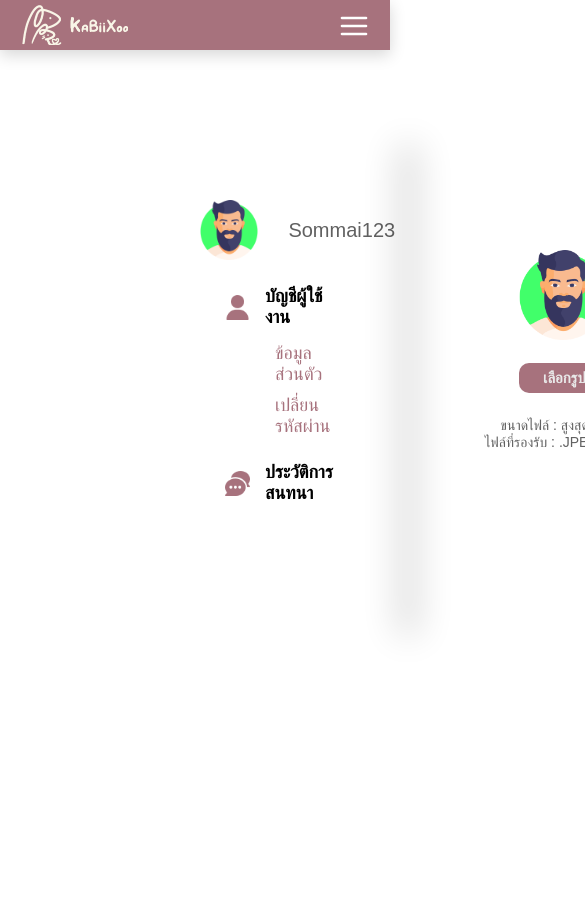
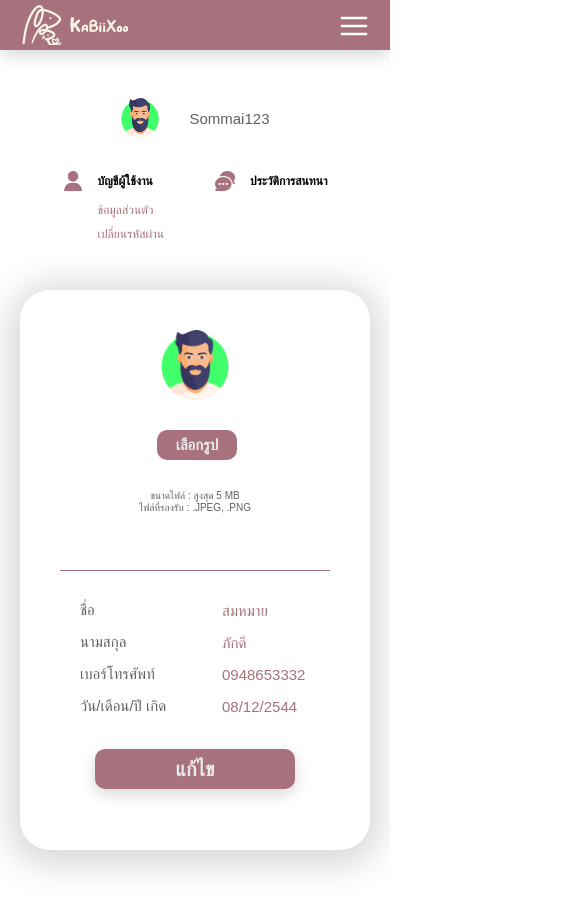
Before and after one commit to Cchopksd/kabiixoo, a React (Create React App) app: page / in a window 390 px wide. Shown: the top 912 px of the page, 585 px wide, since content can reach past the window. Before the commit the page ends 844 px from the top, so only its background shows below. Built offline with nearby package versions, Linux system fonts and the light colour scheme; a web font is replaced by a local one.

Commit message:
สร้าง Responsive(Mobile) ของหน้า EditProfile

```diff
--- a/src/components/Editbar.css
+++ b/src/components/Editbar.css
@@ -115,7 +115,7 @@
         align-items: center;
     }
 }
-/* จอ Tablet */
+/* จอ Tablet 1*/
 @media screen and (min-width: 780px) and (max-width: 990px){
     .editbar-container {
         display: flex;
@@ -174,3 +174,135 @@
         font-size: 17px;
     }
 }
+
+/* จอ tablet 2 */
+@media screen and (min-width: 585px) and (max-width: 780px){
+    .editbar-container {
+        display: flex;
+        flex-direction: column;
+        margin-left: 0px;
+        margin-top: 70px;
+    }
+    .member-display {
+        display: flex;
+        align-items: center;
+        margin: 0px auto;
+    }
+    .edit-menu {
+        padding-right: 0px;
+        margin: 15px auto;
+    }
+    .menu-style {
+        display: flex;
+        align-items: center;
+        list-style: none;
+        padding-inline-start: 0px;
+    }
+    .chat-style {
+        display: flex;
+        margin-top: 0px;
+        align-items: center;
+        margin-left: 20px;
+    }
+    .edit-info, .change-pwd {
+        font-size: 15px;
+        color: #A7727D;
+        margin-bottom: 0px;
+        margin-left: 10px;
+        margin-right: 20px;
+    }
+    .profile-style {
+        display: flex;
+        margin-bottom: 0px;
+        margin-right: 20px;
+        justify-content: flex-start;
+        align-items: center;
+    }
+    .profile-title, .chat-history {
+        font-size: 14px;
+    }
+    .image-menu-display {
+        height: 25px;
+    }
+    .image-edit-display {
+        height: 50px;
+        margin-right: 30px;
+    }
+    .username-edit-display {
+        font-size: 17px;
+    }
+}
+
+/* จอ mobile */
+@media screen and (min-width: 0px) and (max-width: 585px){
+    .editbar-container {
+        display: flex;
+        flex-direction: column;
+        margin-left: 0px;
+        margin-top: 70px;
+    }
+    .member-display {
+        display: flex;
+        align-items: center;
+        margin: 0px auto;
+        margin-top: 30px;
+    }
+    .edit-menu {
+        padding-right: 0px;
+        margin: 15px auto;
+    }
+    .menu-style {
+        display: grid;
+        grid-template-columns: repeat(2, 1fr);
+        grid-template-rows: repeat(3, 1fr);
+        align-items: center;
+        list-style: none;
+        padding-inline-start: 0px;
+    }
+    .chat-style {
+        grid-row: 1;
+        grid-column: 2;
+        display: flex;
+        margin-top: 0px;
+        align-items: center;
+        margin-left: 20px;
+    }
+    .edit-info, .change-pwd {
+        font-size: 12px;
+        color: #A7727D;
+        margin-bottom: 0px;
+        margin-left: 35px;
+        margin-right: 20px;
+        margin-top: 10px;
+    }
+    .edit-info {
+        grid-row: 2;
+        grid-column: 1;
+    }
+    .change-pwd {
+        grid-row: 3;
+        grid-column: 1;
+    }
+    .profile-style {
+        grid-row: 1;
+        grid-column: 1;
+        display: flex;
+        margin-bottom: 0px;
+        margin-right: 20px;
+        justify-content: flex-start;
+        align-items: center;
+    }
+    .profile-title, .chat-history {
+        font-size: 12px;
+    }
+    .image-menu-display {
+        height: 20px;
+    }
+    .image-edit-display {
+        height: 40px;
+        margin-right: 30px;
+    }
+    .username-edit-display {
+        font-size: 15px;
+    }
+}
--- a/src/pages/EditProfile.css
+++ b/src/pages/EditProfile.css
@@ -84,6 +84,12 @@
     grid-template-columns: repeat(2, 1fr);
     margin-bottom: 13px;
 }
+.confirm-updateInfo-btn:hover, .choosePhoto-btn:hover {
+    background: #F8EAD8;
+    color: #000000;
+    cursor: pointer;
+    transition: 0.5s ease;
+}
 
 /* จอ desktop 1 */
 @media screen and (min-width: 1580px) and (max-width: 1800px){
@@ -149,7 +155,7 @@
         border-left: 1px solid #A7727D;
     }
 }
-/* จอ Tablet */
+/* จอ Tablet 1*/
 @media screen and (min-width: 780px) and (max-width: 990px){
     .edit-container {
         display: flex;
@@ -210,3 +216,144 @@
         color: #616161;
     }
 }
+
+/* จอ tablet 2 */
+@media screen and (min-width: 585px) and (max-width: 780px){
+    .edit-container {
+        display: flex;
+        flex-direction: column;
+    }
+    .edit-frame {
+        display: grid;
+        grid-template-columns: 1fr;
+        grid-template-rows: 1fr 1fr 1fr;
+        background-color: #FFFFFF;
+        box-shadow:0px 5px 35px 10px rgba(0,0,0,0.16);
+        border-radius: 30px;
+        width: 500px;
+        height: 580px;
+        border: none;
+        margin: 50px auto;
+    }
+    .input-edit-info, .info-title {
+        font-size: 17px;
+        width: 230px;
+    }
+    .input-edit-info {
+        margin-left: -50px;
+        width: 150px;
+    }
+    .info-title {
+        font-size: 17px;
+    }
+    .updateInfo-btn-box {
+        grid-column: 1;
+        grid-row: 3;
+        margin: 20px auto;
+    }
+    .change-information-box{
+        grid-column: 1;
+        grid-row: 2;
+        width: 350px;
+        padding-top: 30px;
+        margin: 0px 0px 0px 0px;
+        margin: 0px auto;
+        border-top: 1px solid #A7727D;
+        border-left: 0px solid #A7727D;
+    }
+    .change-imageProfile-box {
+        padding: 0px 0px 0px 0px;
+        margin: 40px auto;
+    }
+    .edit-profileImage {
+        height: 70px;
+        margin-left: 22px;
+    }
+    .choosePhoto-btn {
+        margin-left: 18px;
+        width: 80px;
+        height: 30px;
+        font-size: 15px;
+        font-weight: bold;
+        border: none;
+        background-color: #A7727D;
+        color: #E9E9E9;
+        border-radius: 10px;
+    }
+    .max-edit-photosize {
+        text-align: center;
+        font-size: 10px;
+        color: #616161;
+    }
+}
+
+/* จอ mobile */
+@media screen and (min-width: 0px) and (max-width: 585px){
+    .edit-container {
+        display: flex;
+        flex-direction: column;
+    }
+    .edit-frame {
+        display: grid;
+        grid-template-columns: 1fr;
+        grid-template-rows: 1fr 1fr 1fr;
+        background-color: #FFFFFF;
+        box-shadow:0px 5px 35px 10px rgba(0,0,0,0.16);
+        border-radius: 30px;
+        width: 350px;
+        height: 560px;
+        border: none;
+        margin: 70px auto;
+    }
+    .input-edit-info, .info-title {
+        font-size: 15px;
+        width: 190px;
+    }
+    .input-edit-info {
+        margin-left: -50px;
+        width: 130px;
+    }
+    .info-title {
+        font-size: 15px;
+    }
+    .updateInfo-btn-box {
+        grid-column: 1;
+        grid-row: 3;
+        margin: 20px auto;
+    }
+    .change-information-box{
+        grid-column: 1;
+        grid-row: 2;
+        width: 250px;
+        padding-top: 30px;
+        padding-left: 20px;
+        margin: 0px 0px 0px 0px;
+        margin: 0px auto;
+        border-top: 1px solid #A7727D;
+        border-left: 0px solid #A7727D;
+    }
+    .change-imageProfile-box {
+        padding: 0px 0px 0px 0px;
+        margin: 40px auto;
+    }
+    .edit-profileImage {
+        height: 70px;
+        margin-left: 22px;
+    }
+    .choosePhoto-btn {
+        margin-left: 18px;
+        width: 80px;
+        height: 30px;
+        font-size: 15px;
+        font-weight: bold;
+        border: none;
+        background-color: #A7727D;
+        color: #E9E9E9;
+        border-radius: 10px;
+    }
+    .max-edit-photosize {
+        text-align: center;
+        font-size: 10px;
+        color: #616161;
+    }
+}
```
Also changed, not shown: 1 other file (tests, documents, lock files or other folders).
